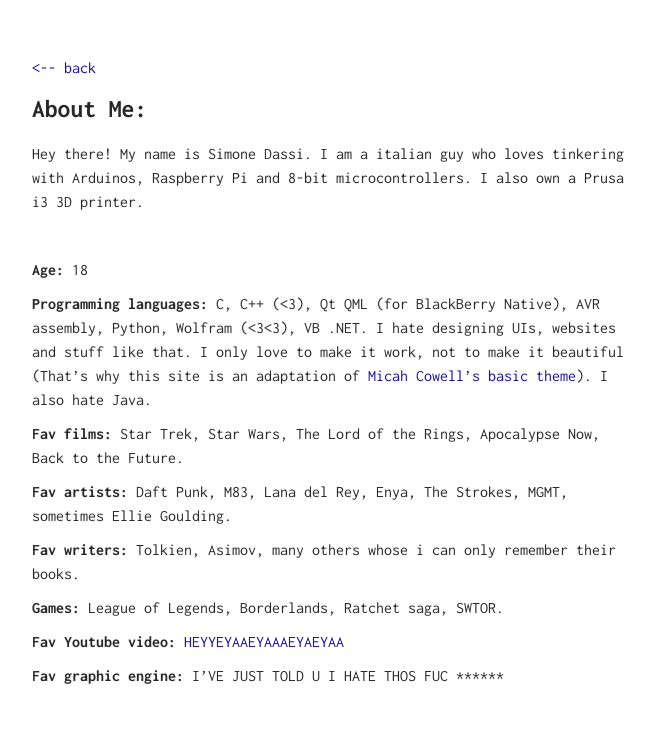
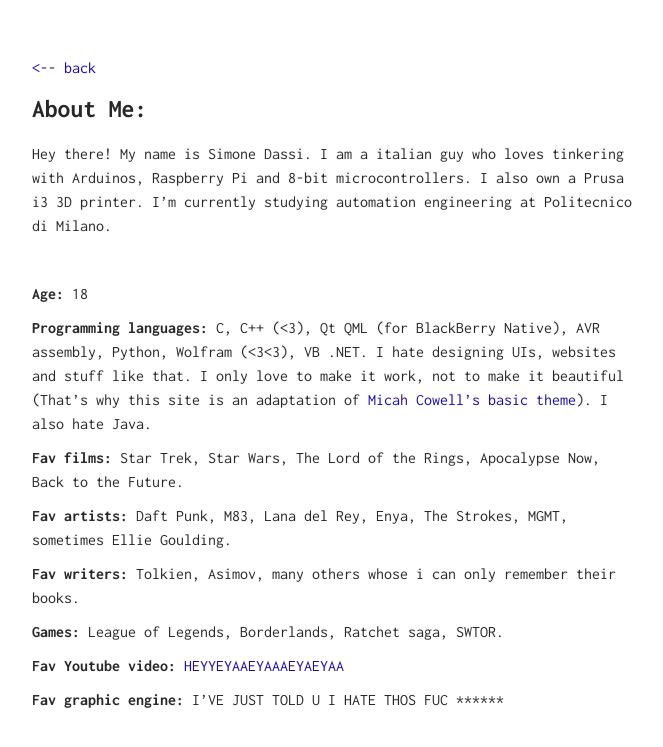
Before and after one commit to SimoDax/simodax.github.io, a Jekyll site: the page built from me/index.md, in a window 1280 px wide. Shown: the top 747 px of the page, without its empty margins (308-971 px from the left). Built offline with Jekyll 4.4.1, drawn with Linux system fonts in a browser that asks for light colours.

Commit message:
Updated index.md

```diff
--- a/me/index.md
+++ b/me/index.md
@@ -3,7 +3,7 @@
 published: true
 ---
 
-Hey there! My name is Simone Dassi. I am a italian guy who loves tinkering with Arduinos, Raspberry Pi and 8-bit microcontrollers. I also own a Prusa i3 3D printer.
+Hey there! My name is Simone Dassi. I am a italian guy who loves tinkering with Arduinos, Raspberry Pi and 8-bit microcontrollers. I also own a Prusa i3 3D printer. I'm currently studying automation engineering at Politecnico di Milano.
 
 <br />
 
```
